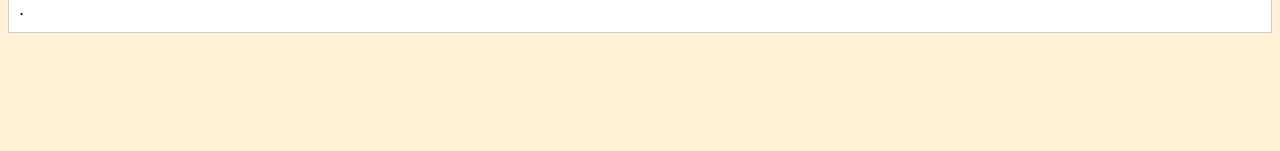
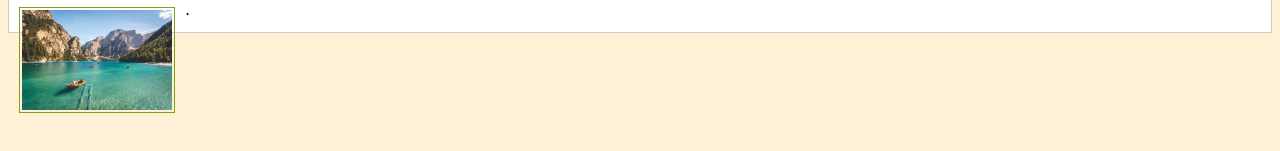
Before and after one commit to gabrielLoboo/i-love-etec, a plain HTML site: page index.html in a window 1280 px wide. Shown: the part 197-348 px from the top of the page. Drawn offline with Linux system fonts and the light colour scheme.

Commit message:
Inclusão de imagem da dupla Gabriel Barroso de Assis França - Gabriel Francisco Lobo

```diff
--- a/index.html
+++ b/index.html
@@ -11,6 +11,7 @@
 		<p>Escreva aqui o texto sobre o que mais gostam na ETEC</p>
 		<img  src='images/paisagem manera'>
 		<h2>Dupla 1: Escreva o seu título. Exemplo: Cantina, professores, pátio, auditório, amigos, etc</h2>.
+		<img  src='images/paisagem.jpg'>
 	</div>
 </body>
 </html>
```
Also changed, not shown: images/paisagem.jpg (renamed from images/paisagem manera.jpg).
